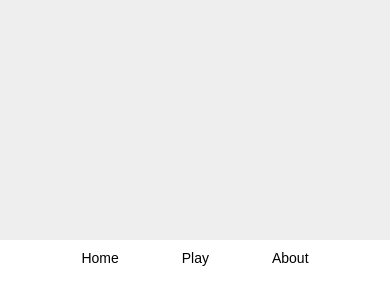
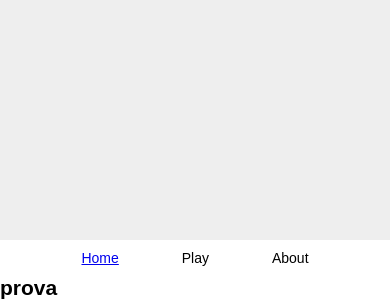
Before and after one commit to d-luca727/chess-trainer, a React (Create React App) app in the folder client/: page / in a window 390 px wide. Shown: the part 568-868 px from the top of the page. Before the commit the page ends 844 px from the top, so only its background shows below. Built offline with nearby package versions, Linux system fonts and the light colour scheme.

Commit message:
created NavBar component v1

```diff
--- a/client/package.json
+++ b/client/package.json
@@ -10,8 +10,10 @@
     "@types/node": "^16.11.26",
     "@types/react": "^17.0.40",
     "@types/react-dom": "^17.0.13",
+    "@types/react-router-dom": "^5.3.3",
     "react": "^17.0.2",
     "react-dom": "^17.0.2",
+    "react-router-dom": "^6.2.2",
     "react-scripts": "5.0.0",
     "styled-components": "^5.3.3",
     "typescript": "^4.6.2",
@@ -40,5 +42,8 @@
       "last 1 firefox version",
       "last 1 safari version"
     ]
+  },
+  "devDependencies": {
+    "@types/styled-components": "^5.1.24"
   }
 }
--- a/client/src/App.tsx
+++ b/client/src/App.tsx
@@ -1,113 +1,22 @@
-import React, { useEffect, useState } from "react";
-import styled, { createGlobalStyle } from "styled-components";
+import { Route, Routes } from "react-router-dom";
+import NavBar from "./components/NavBar";
+import styled from "styled-components";
+function Index() {
+  return <h2>prova</h2>;
+}
 
 function App() {
-  const [windowDimension, setWindowDimension] = useState(0);
-
-  useEffect(() => {
-    setWindowDimension(window.innerWidth);
-  }, []);
-
-  useEffect(() => {
-    function handleResize() {
-      setWindowDimension(window.innerWidth);
-    }
-
-    window.addEventListener("resize", handleResize);
-    return () => window.removeEventListener("resize", handleResize);
-  }, []);
-
-  const isMobile = windowDimension <= 640;
   return (
-    <Styles.Wrapper>
-      <CSSReset />
-
-      {isMobile ? (
-        <MobileNavbar.Wrapper>
-          <MobileNavbar.Items>
-            <MobileNavbar.Item>Home</MobileNavbar.Item>
-            <MobileNavbar.Item>Play</MobileNavbar.Item>
-            <MobileNavbar.Item>About</MobileNavbar.Item>
-          </MobileNavbar.Items>
-        </MobileNavbar.Wrapper>
-      ) : (
-        <Navbar.Wrapper>
-          <Navbar.Logo>Chess Opening Trainer</Navbar.Logo>
-          <Navbar.Items>
-            <Navbar.Item>Home</Navbar.Item>
-            <Navbar.Item>Play</Navbar.Item>
-            <Navbar.Item>About</Navbar.Item>
-          </Navbar.Items>
-        </Navbar.Wrapper>
-      )}
-    </Styles.Wrapper>
+    <>
+      <Styles.Wrapper>
+        <NavBar />
+      </Styles.Wrapper>
+      <Routes>
+        <Route path="/" element={<Index />} />
+      </Routes>
+    </>
   );
 }
-
-const Navbar = {
-  Wrapper: styled.nav`
-    flex: 1;
-
-    align-self: flex-start;
-
-    padding: 1rem 3rem;
-
-    display: flex;
-    justify-content: space-between;
-    align-items: center;
-
-    background-color: white;
-  `,
-  Logo: styled.h1`
-    border: 1px solid gray;
-    padding: 0.5rem 1rem;
-  `,
-  Items: styled.ul`
-    display: flex;
-    list-style: none;
-  `,
-  Item: styled.li`
-    padding: 0 1rem;
-    cursor: pointer;
-  `,
-};
-
-const CSSReset = createGlobalStyle`
-  *,
-  *::before,
-  *::after {
-    margin: 0;
-    padding: 0;
-    box-sizing: inherit;
-  }
-
-  html {
-    font-size: 62.5%; /*1rem = 10px*/
-    box-sizing: border-box;
-  }
-
-  body {
-    font-size: 1.4rem;
-    font-family: sans-serif;
-  }
-`;
-
-const MobileNavbar = {
-  Wrapper: styled(Navbar.Wrapper)`
-    position: fixed;
-    width: 100vw;
-    bottom: 0;
-
-    justify-content: center;
-  `,
-  Items: styled(Navbar.Items)`
-    flex: 1;
-    padding: 0 2rem;
-
-    justify-content: space-around;
-  `,
-  Item: styled(Navbar.Item)``,
-};
 
 const Styles = {
   Wrapper: styled.main`
@@ -116,5 +25,4 @@ const Styles = {
     height: 100vh;
   `,
 };
-
 export default App;
--- /dev/null
+++ b/client/src/components/NavBar.tsx
@@ -0,0 +1,125 @@
+import { useEffect, useState } from "react";
+import styled, { createGlobalStyle } from "styled-components";
+import { Link } from "react-router-dom";
+
+function NavBar() {
+  const [windowDimension, setWindowDimension] = useState(0);
+
+  useEffect(() => {
+    setWindowDimension(window.innerWidth);
+  }, []);
+
+  useEffect(() => {
+    function handleResize() {
+      setWindowDimension(window.innerWidth);
+    }
+
+    window.addEventListener("resize", handleResize);
+    return () => window.removeEventListener("resize", handleResize);
+  }, []);
+
+  const isMobile = windowDimension <= 640;
+  return (
+    <>
+      <CSSReset />
+
+      {isMobile ? (
+        <MobileNavbar.Wrapper>
+          <MobileNavbar.Items>
+            <MobileNavbar.Item>
+              <Link to="/">Home</Link>
+            </MobileNavbar.Item>
+            <MobileNavbar.Item>Play</MobileNavbar.Item>
+            <MobileNavbar.Item>About</MobileNavbar.Item>
+          </MobileNavbar.Items>
+        </MobileNavbar.Wrapper>
+      ) : (
+        <Navbar.Wrapper>
+          <Navbar.Logo>Chess Opening Trainer</Navbar.Logo>
+          <Navbar.Items>
+            <Navbar.Item>
+              <Link to="/">Home</Link>
+            </Navbar.Item>
+            <Navbar.Item>Play</Navbar.Item>
+            <Navbar.Item>About</Navbar.Item>
+          </Navbar.Items>
+        </Navbar.Wrapper>
+      )}
+    </>
+  );
+}
+
+const Navbar = {
+  Wrapper: styled.nav`
+    flex: 1;
+
+    align-self: flex-start;
+
+    padding: 1rem 3rem;
+
+    display: flex;
+    justify-content: space-between;
+    align-items: center;
+
+    background-color: white;
+  `,
+  Logo: styled.h1`
+    border: 1px solid gray;
+    padding: 0.5rem 1rem;
+  `,
+  Items: styled.ul`
+    display: flex;
+    list-style: none;
+  `,
+  Item: styled.li`
+    padding: 0 1rem;
+    cursor: pointer;
+  `,
+};
+
+const CSSReset = createGlobalStyle`
+    *,
+    *::before,
+    *::after {
+      margin: 0;
+      padding: 0;
+      box-sizing: inherit;
+    }
+
+    html {
+      font-size: 62.5%; /*1rem = 10px*/
+      box-sizing: border-box;
+    }
+
+    body {
+      font-size: 1.4rem;
+      font-family: sans-serif;
+    }
+  `;
+
+const MobileNavbar = {
+  Wrapper: styled(Navbar.Wrapper)`
+    position: fixed;
+    width: 100vw;
+    bottom: 0;
+
+    justify-content: center;
+  `,
+  Items: styled(Navbar.Items)`
+    flex: 1;
+    padding: 0 2rem;
+
+    justify-content: space-around;
+  `,
+  Item: styled(Navbar.Item)``,
+};
+
+/* const Styles = {
+  Wrapper: styled.main`
+    display: flex;
+    background-color: #eeeeee;
+    height: 100vh;
+  `,
+}; */
+
+export default NavBar;
--- a/client/src/index.tsx
+++ b/client/src/index.tsx
@@ -1,10 +1,13 @@
 import React from "react";
 import ReactDOM from "react-dom";
 import App from "./App";
+import { BrowserRouter } from "react-router-dom";
 
 ReactDOM.render(
   <React.StrictMode>
-    <App />
+    <BrowserRouter>
+      <App />
+    </BrowserRouter>
   </React.StrictMode>,
   document.getElementById("root")
 );
```
Also changed, not shown: 1 other file (tests, documents, lock files or other folders).
